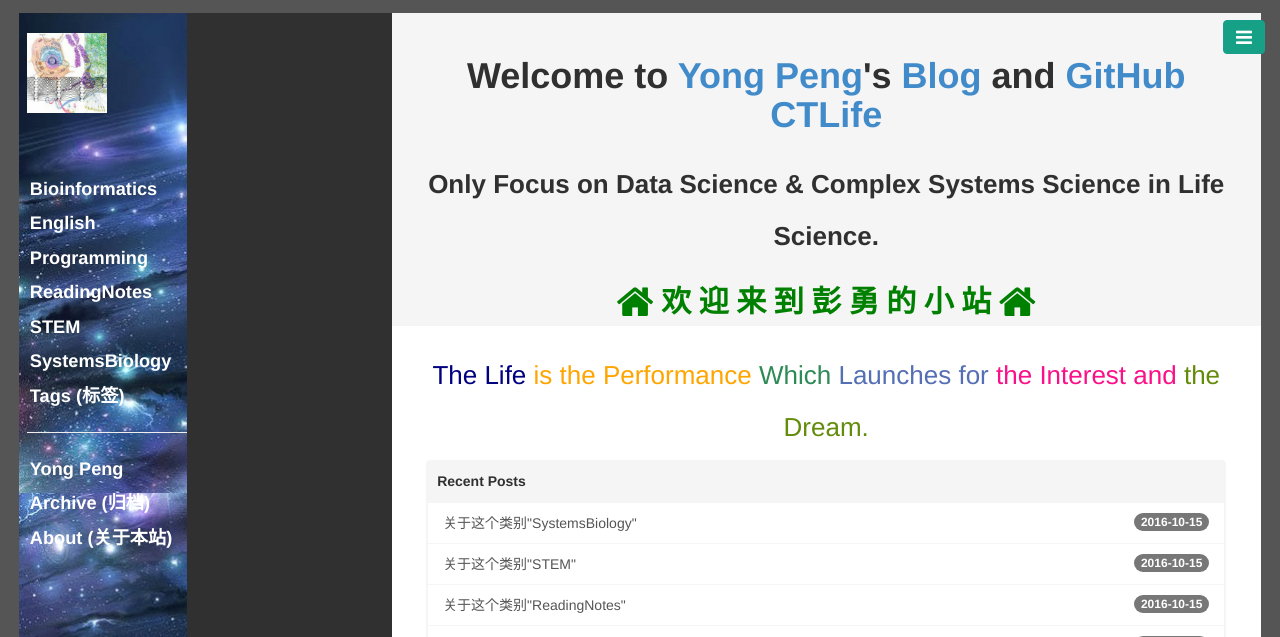
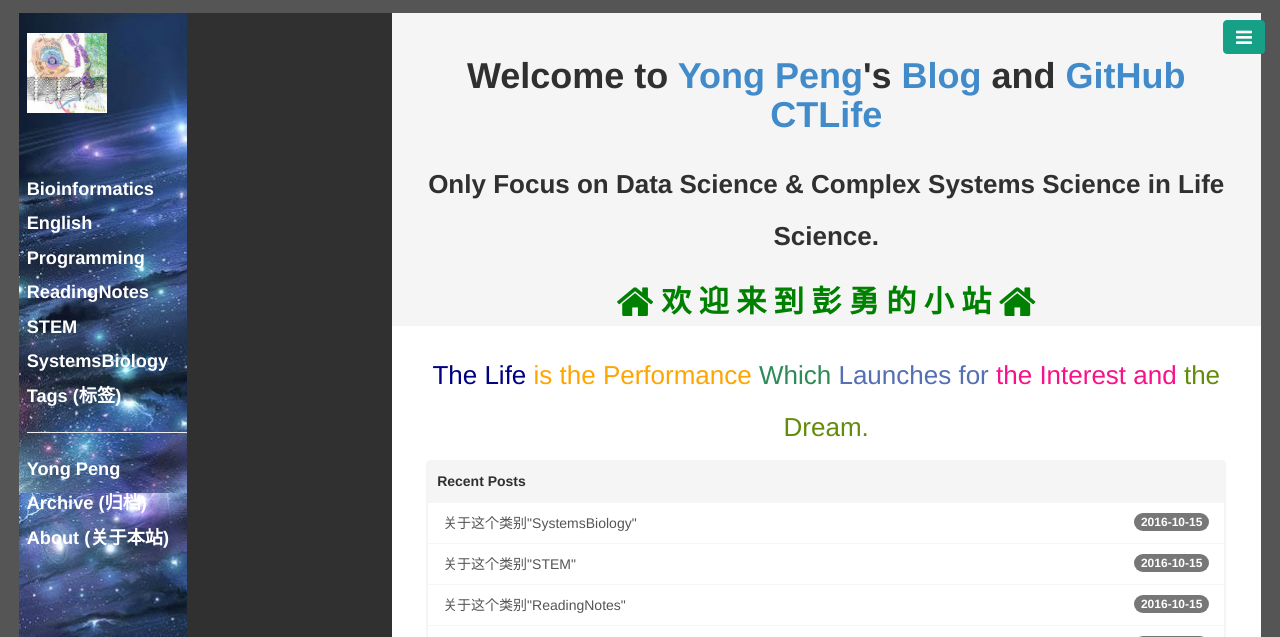
Before and after one commit to CTLife/CTLife.github.io, a Jekyll site: the page built from index.html, in a window 1280 px wide. Shown: the top 637 px of the page. Built offline with Jekyll 4.4.1, drawn with Linux system fonts in a browser that asks for light colours; Markdown is read by kramdown in place of the engine named in the settings; the list of posts is cut into pages by our own code.

Commit message:
Update base.css

```diff
--- a/public/css/base.css
+++ b/public/css/base.css
@@ -38,7 +38,7 @@ body, html {
   color: #FFFFFF;
   font-weight: bolder;
   font-size: 130%;
-  padding: 2%   2%;
+  padding: 2%   0%;
 }
 
 .aside1> .nav > li > a:hover {
```
